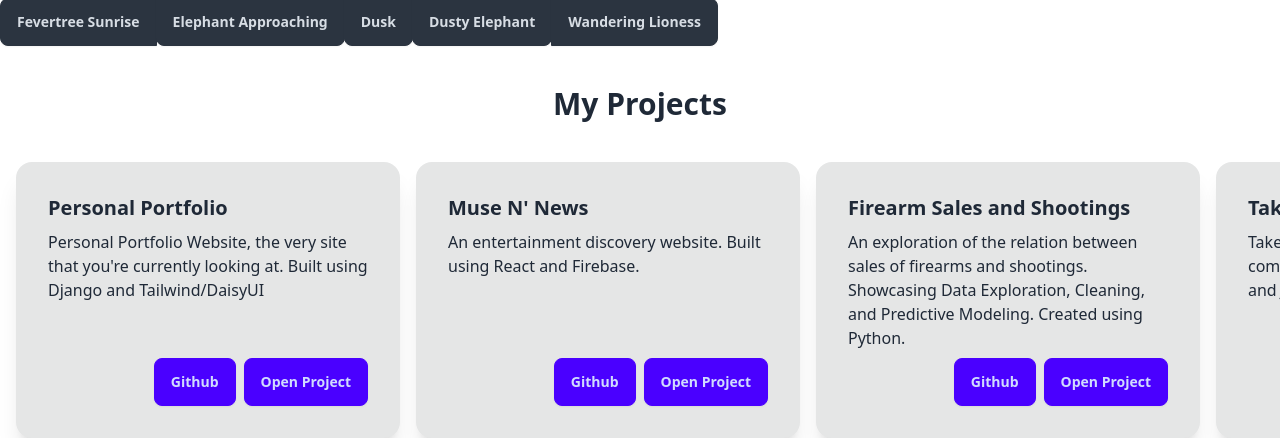
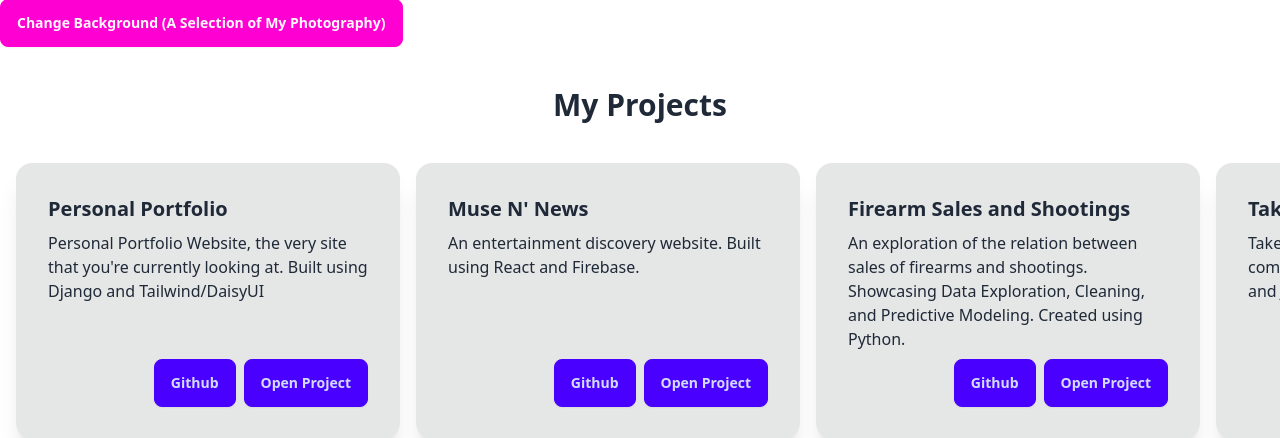
Before and after one commit to EliasFM/Elias_Website, a Django app: page / in a window 1280 px wide. Shown: the part 865-1303 px from the top of the page. Run offline with Django 5.2, Linux system fonts and the light colour scheme; data comes from the database, SQL or seed files in the repository; both versions use the stored data as it was after the commit; parts of the project's set-up code (start-up, migrations or seed data) failed here and were passed over.

Commit message:
UPDATE projects, add background photos

```diff
--- a/pages/templates/pages/home.html
+++ b/pages/templates/pages/home.html
@@ -30,12 +30,11 @@
       </div>
     </div>
     <header>
-          <div class="join join-vertical">
       <div
         id="hero"
         class="hero min-h-screen relative transition-all duration-500"
         style="background-image: url(/static/assets/SouthAfricanFevertree.jpg);">
-                <div class="hero-overlay bg-opacity-30"></div>
+        <div class="hero-overlay bg-opacity-35"></div>
         <div class="hero-content text-neutral-content text-center">
           <div class="max-w-md">
             <h1 class="mb-5 text-5xl font-bold">Elias Mendel</h1>
@@ -47,13 +46,17 @@
           </div>
         </div>
       </div>
-            <div class="join join-horizontal ">
-                <button id="btnFevertree" class="btn btn-neutral rounded-none join-item">Fevertree Sunrise</button>
-                <button id="btnElephant" class="btn btn-neutral rounded-none join-item">Elephant Approaching</button>
-                <button id="btnDusk" class="btn btn-neutral rounded-none join-item">Dusk</button>
-                <button id="btnDustyElephant" class="btn btn-neutral rounded-none join-item">Dusty Elephant</button>
-                <button id="btnLioness" class="btn btn-neutral rounded-none join-item">Wandering Lioness</button>
-            </div>
+      <div class="dropdown dropdown-top">
+        <label tabindex="0" class="btn btn-secondary">
+          Change Background (A Selection of My Photography)
+        </label>
+        <ul tabindex="0" class="menu dropdown-content bg-base-100 rounded-box shadow">
+          <li><a id="btnFevertree">Fevertree Sunrise</a></li>
+          <li><a id="btnElephant">Elephant Approaching</a></li>
+          <li><a id="btnDusk">Dusk</a></li>
+          <li><a id="btnDustyElephant">Dusty Elephant</a></li>
+          <li><a id="btnLioness">Wandering Lioness</a></li>
+        </ul>
       </div>
     </header>
   </div>
@@ -77,7 +80,6 @@
       {% endfor %}
     </div>
   </section>
-
     <!-- Footer -->
     <footer class="footer bg-base-300 bg-opacity-100 text-neutral-content items-center p-4">
       <aside class="grid-flow-col items-center">
@@ -118,5 +120,4 @@
   });
 </script>
 {% endblock page_content %}
-
 </html>
--- a/static/css/output.css
+++ b/static/css/output.css
@@ -1921,6 +1945,14 @@ html {
     --btn-color: var(--fallback-p);
   }
 
+  .btn-secondary {
+    --btn-color: var(--fallback-s);
+  }
+
+  .btn-accent {
+    --btn-color: var(--fallback-a);
+  }
+
   .btn-neutral {
     --btn-color: var(--fallback-n);
   }
@@ -1954,9 +1996,29 @@ html {
     --btn-color: var(--p);
   }
 
+  .btn-secondary {
+    --btn-color: var(--s);
+  }
+
+  .btn-accent {
+    --btn-color: var(--a);
+  }
+
   .btn-neutral {
     --btn-color: var(--n);
   }
+}
+
+.btn-secondary {
+  --tw-text-opacity: 1;
+  color: var(--fallback-sc,oklch(var(--sc)/var(--tw-text-opacity)));
+  outline-color: var(--fallback-s,oklch(var(--s)/1));
+}
+
+.btn-accent {
+  --tw-text-opacity: 1;
+  color: var(--fallback-ac,oklch(var(--ac)/var(--tw-text-opacity)));
+  outline-color: var(--fallback-a,oklch(var(--a)/1));
 }
 
 .btn-neutral {
```
Also changed, not shown: other parts of static/css/output.css (+67 -0 lines), db.sqlite3. Lines whose indentation alone changed are shown as unchanged.
